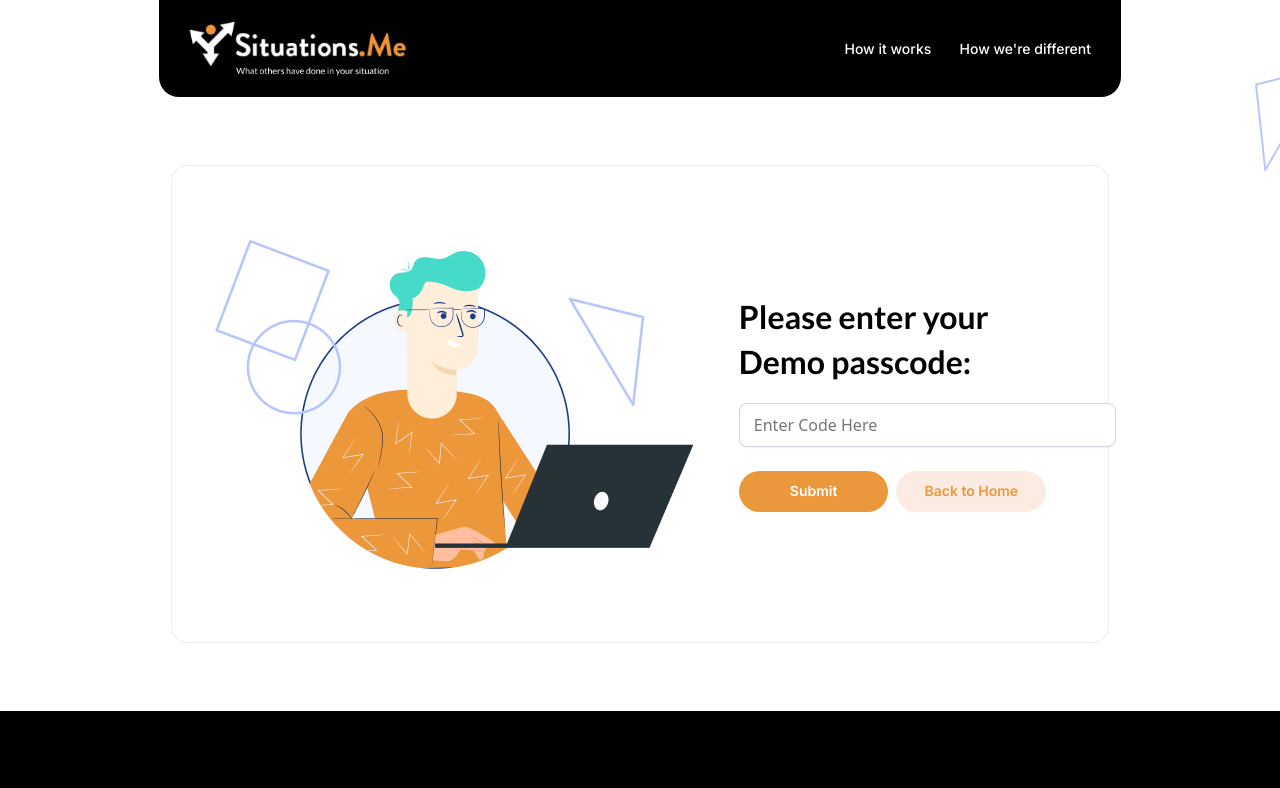
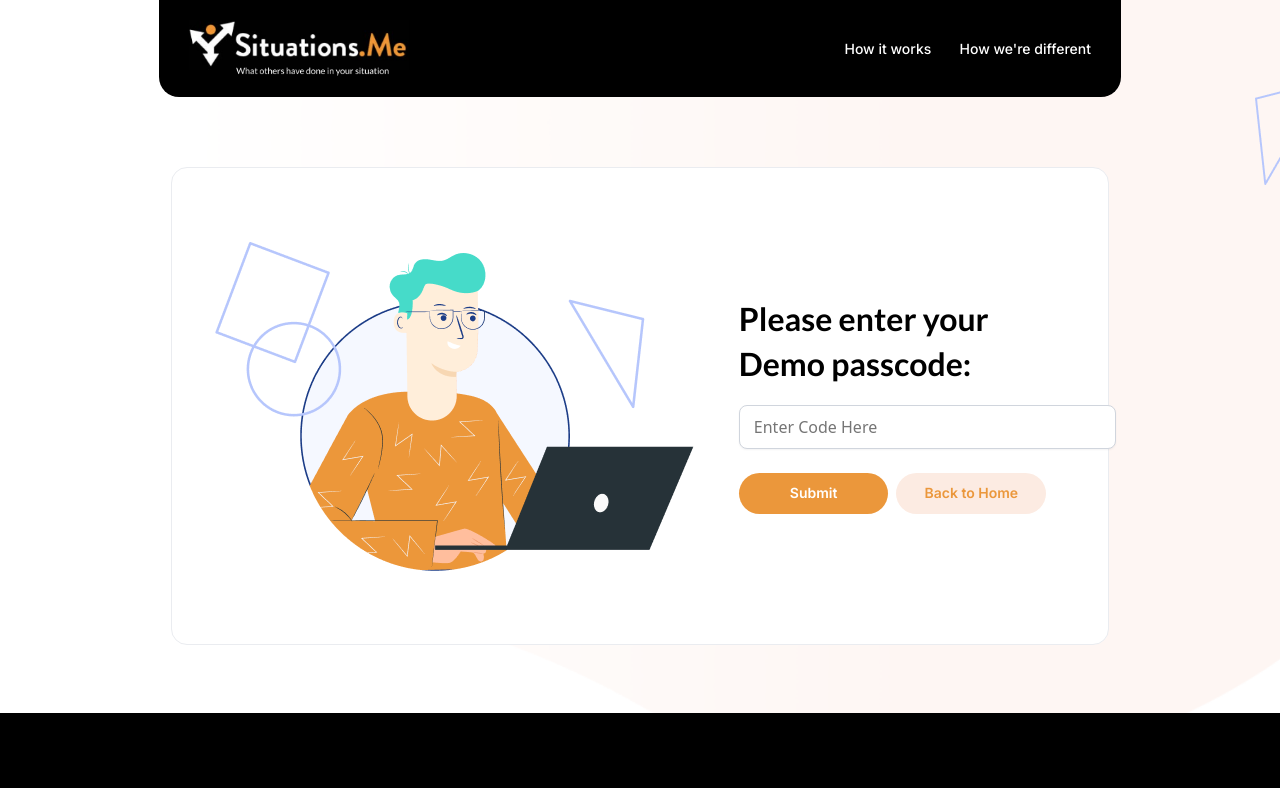
Before and after one commit to alaminsharon/situations-workflow-main, a plain HTML site: page passcode.html in a window 1280 px wide. Shown: the top 788 px of the page. Drawn offline with Linux system fonts and the light colour scheme.

Commit message:
first commit

```diff
--- a/assets/sass/_funnel-works.scss
+++ b/assets/sass/_funnel-works.scss
@@ -1040,8 +1040,8 @@
     ul {
         li {
             input {
-                max-width: 16px !important;
-                height: 16px !important;
+                max-width: 18px !important;
+                height: 18px !important;
                 border-radius: 50%;
                 display: inline-flex;
                 align-items: center;
--- a/assets/sass/_page-style.scss
+++ b/assets/sass/_page-style.scss
@@ -1806,30 +1806,21 @@
 // Passcode Page
 
 .st_passcode_section {
-    padding: 68px 0;
+    padding: 170px 0 68px 0;
+    background-image: url(../images/passcode-bg.png);
+    background-repeat: no-repeat;
+    background-position: center center;
+    background-size: cover;
+    margin-top: -100px;
     @include sm {
-        padding: 30px 0;
-    }
-    position: relative;
-    z-index: 2;
-
-    &::before {
-        content: "";
-        position: absolute;
-        top: 0;
-        left: 0;
-        width: 100%;
-        height: 100%;
-        background: linear-gradient(90deg, rgba(255, 255, 255, 0) 27.86%, #FFFFFF 86.02%);;
-        transform: matrix(-1, 0, 0, 1, 0, 0);
-        z-index: -1;
+        padding: 140px 0 40px 0;
     }
 }
 
 .passcode-shape {
     position: absolute;
     right: 0;
-    top: -5%;
+    top: 10%;
 }
 
 .st_passcode_content {
@@ -1837,6 +1828,7 @@
     border: 1px solid #EAECF0;
     border-radius: 16px;
     padding: 73px 43px;
+
     @include sm {
         padding: 40px 30px;
     }
@@ -1870,6 +1862,7 @@
         margin-top: 10px;
         margin-bottom: 24px;
         outline: 0;
+
         @include sm {
             padding: 9px 80px 9px 14px;
         }
@@ -1904,6 +1897,7 @@
     align-items: center;
     justify-content: center;
     font-family: var(--secondary-font);
+
     @include sm {
         padding: 3px 16px;
     }
--- a/passcode.html
+++ b/passcode.html
@@ -72,7 +72,7 @@
                                         <input type="text" placeholder="Enter Code Here">
                                     </div>
                                     <div class="st_passcode_form_btn d-flex gap-2">
-                                        <button type="submit" class="st_passcode_submit_btn">Submit</button>
+                                        <button type="submit" class="st_passcode_submit_btn template-btn primary-btn">Submit</button>
                                         <a href="#" class="st_passcode_home_btn">Back to Home</a>
                                     </div>
                                 </form>
```
Also changed, not shown: index.html (+3 -5 lines), assets/css/style.css, assets/images/passcode-bg.png (added).
